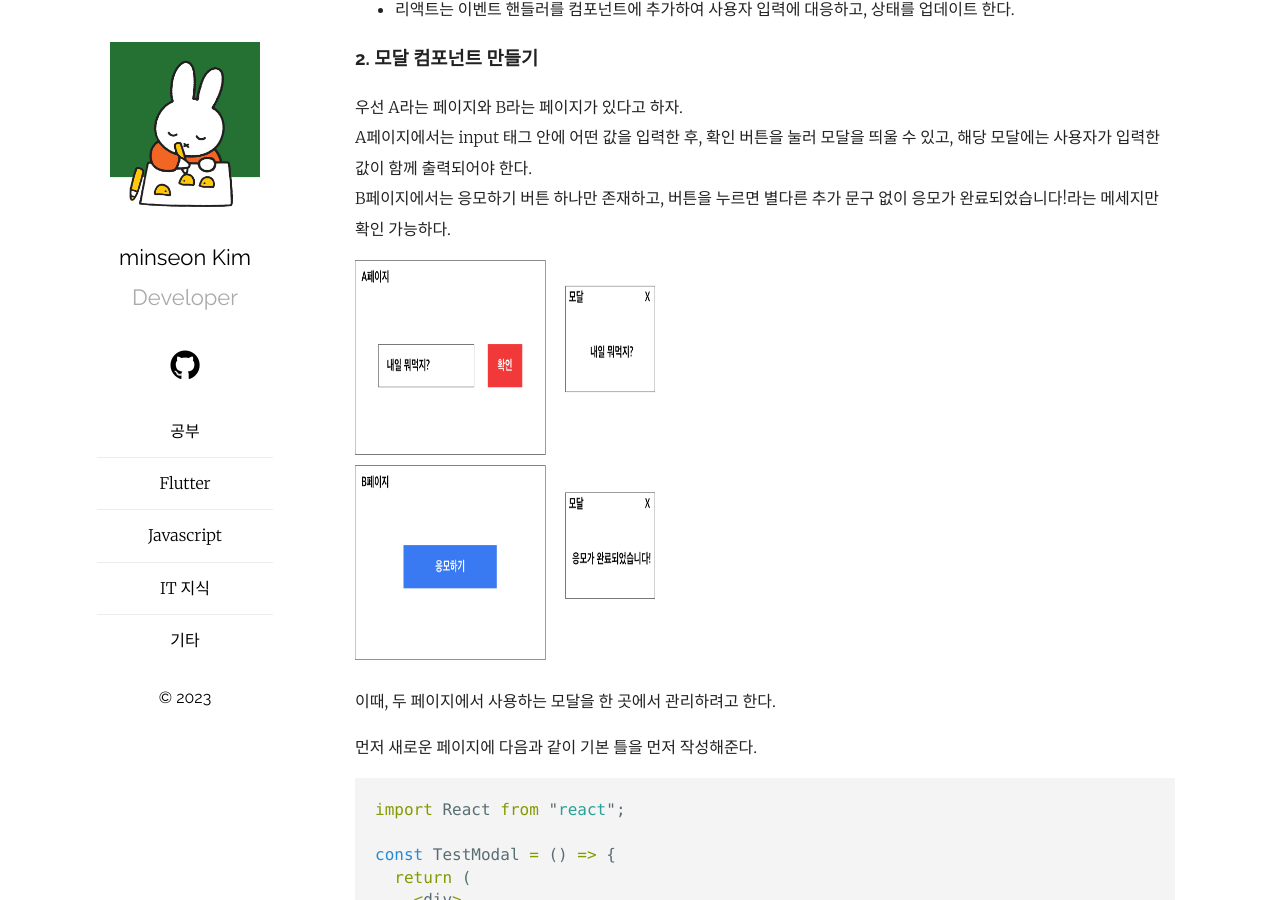
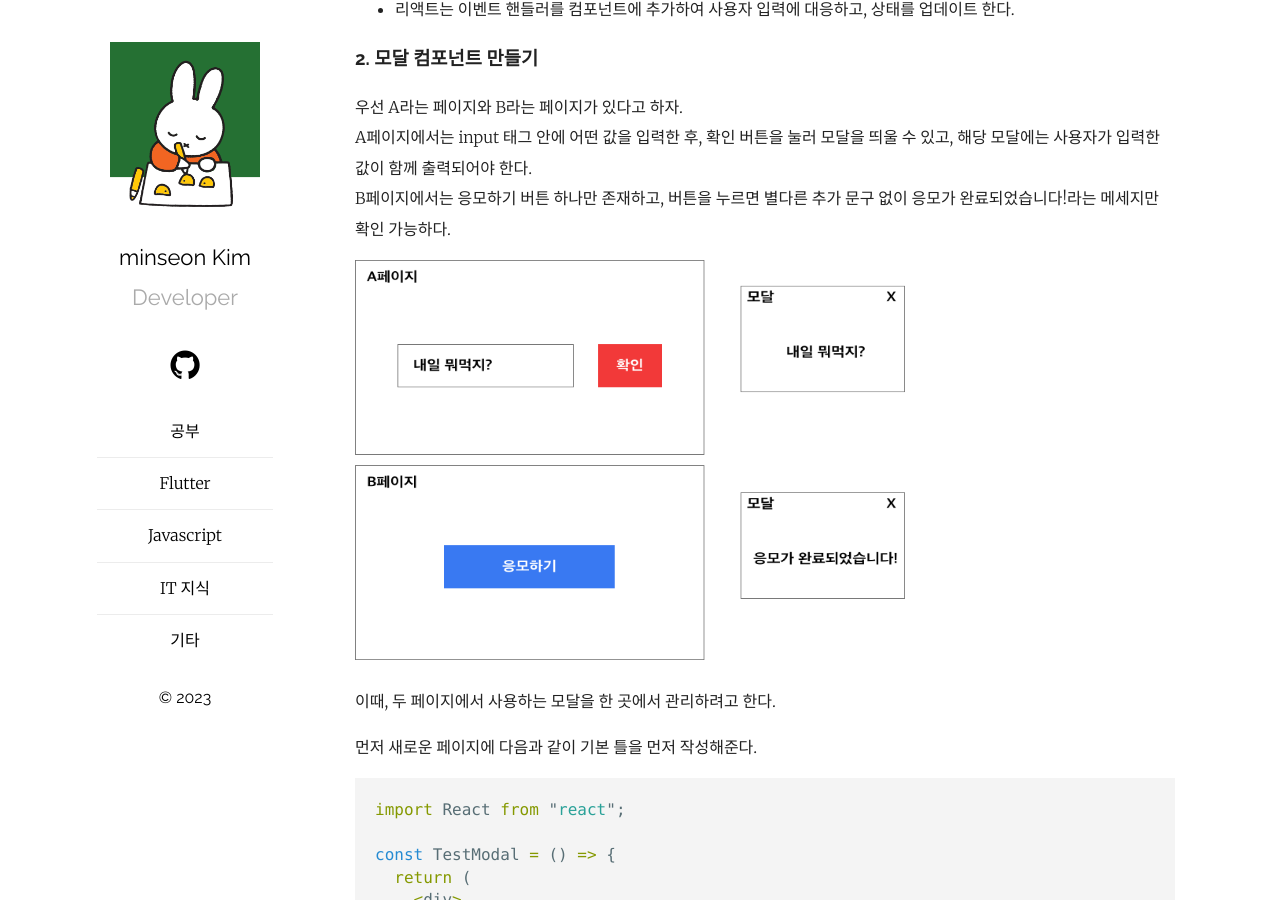
Before and after one commit to heidi3115/heidi3115.github.io, a Jekyll site: the page built from _posts/2023-09-16-other-02.markdown, in a window 1280 px wide and 900 px high, scrolled down 912 px. Built offline with Jekyll 4.4.1, drawn with Linux system fonts in a browser that asks for light colours.

```diff
--- a/_posts/2023-09-16-other-02.markdown
+++ b/_posts/2023-09-16-other-02.markdown
@@ -48,7 +48,7 @@
 A페이지에서는 input 태그 안에 어떤 값을 입력한 후, 확인 버튼을 눌러 모달을 띄울 수 있고, 해당 모달에는 사용자가 입력한 값이 함께 출력되어야 한다.
 B페이지에서는 응모하기 버튼 하나만 존재하고, 버튼을 누르면 별다른 추가 문구 없이 응모가 완료되었습니다!라는 메세지만 확인 가능하다.
 
-<img src="/assets/other/img.png" height="400" width="300">
+<img src="/assets/other/img.png" height="400" width="550">
 
 
 
```
Also changed, not shown: 1 other file.
